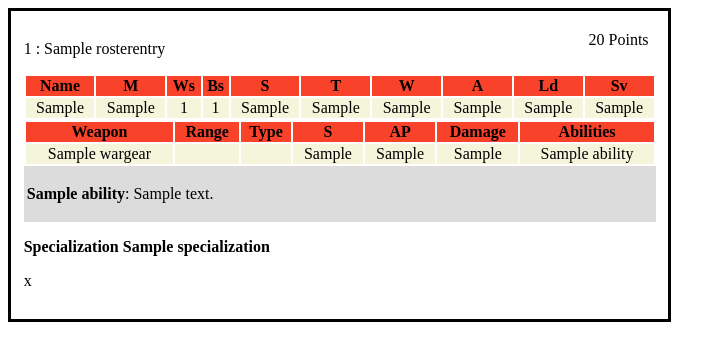
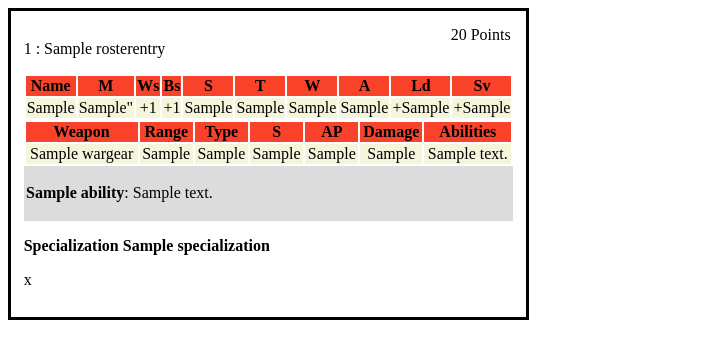
Before and after one commit to michaelsobczak/40k_army_reporter, a Flask app: template armybuilder/templates/report/datacards.html.jinja in a window 1280 px wide. Shown: the top 361 px of the page, without its empty margins (0-726 px from the left). Run offline with Flask 2, Linux system fonts and the light colour scheme; tables that the repository leaves empty hold one stand-in row (values such as "Sample post"); the template is opened without the code that fills it: values that come from a table or form of the project are taken from there, most other values are stand-ins (such as "Sample title", 1, 10 or a date in 2020).

Commit message:
More graphical changes to improve look

```diff
--- a/armybuilder/report.py
+++ b/armybuilder/report.py
@@ -27,7 +27,6 @@ def generate_report(output_dir: str, roster_id: int) -> Dict[str, str]:
 
     common_keyword = db.session.query(Keyword).filter_by(label='Common').first()
     if not common_keyword:
-        print(f'No Common Keyword found, exiting')
         return
     common_faction = db.session.query(Faction).filter_by(keyword_id=common_keyword.id).first()
     if not common_faction:
--- a/armybuilder/templates/report/datacards.html.jinja
+++ b/armybuilder/templates/report/datacards.html.jinja
@@ -1,6 +1,8 @@
 {% extends "report/base.html.jinja" %}
 {% block content %}
-    {% for roster_entry in roster.entries %}
-        {{ macros.create_data_card(roster_entry) }}
-    {% endfor %}
+    <div class="data-card-container">
+        {% for roster_entry in roster.entries %}
+            {{ macros.create_data_card(roster_entry) }}
+        {% endfor %}
+    </div>
 {% endblock %}
--- a/armybuilder/templates/report/macros.html.jinja
+++ b/armybuilder/templates/report/macros.html.jinja
@@ -71,29 +71,29 @@
 {% macro populate_data_card_model_table(model) %}
     <tr>
         <td>{{model.figure_type}}</td>
-        <td>{{model.move}}</td>
-        <td>{{model.weapon_skill}}</td>
-        <td>{{model.ballistic_skill}}</td>
+        <td>{{model.move}}"</td>
+        <td>+{{model.weapon_skill}}</td>
+        <td>+{{model.ballistic_skill}}</td>
         <td>{{model.strength}}</td>
         <td>{{model.toughness}}</td>
         <td>{{model.wounds}}</td>
         <td>{{model.attacks}}</td>
-        <td>{{model.leadership}}</td>
-        <td>{{model.save}}</td>
+        <td>+{{model.leadership}}</td>
+        <td>+{{model.save}}</td>
     </tr>
 {% endmacro %}
 
 {% macro populate_data_card_weapon_table(weapon) %}
     <tr >
         <td>{{weapon.name}}</td>
-        <td>{{weapon.range}}</td>
-        <td>{{weapon.type}}</td>
+        <td>{{weapon.wargear_range}}</td>
+        <td>{{weapon.wargear_type}}</td>
         <td>{{weapon.strength}}</td>
         <td>{{weapon.ap}}</td>
         <td>{{weapon.damage}}</td>
         <td>
         {% for ability in weapon.abilities %}
-            {{ability.name}}
+            {{ability.text}}
         {% endfor %}
         </td>
 
@@ -105,6 +105,7 @@
     <div class="data-card-div">
         <p> {{ roster_entry.id }} : {{roster_entry.name}} </p>
         <p class="points-text"> {{ roster_entry.points }} Points </p>
+        <div class="data-card-table-container">
             <table class="data-card-table">
                 {{ data_card_table_heading_for_model() }}
                 {# {{roster_entry.figure }} #}
@@ -116,6 +117,7 @@
                     {{ populate_data_card_weapon_table(wg)}}
                 {% endfor %}
             </table>
+        </div>
         <div class="data-card-abilities">
             {% for ability in roster_entry.figure.abilities %}
                 <p><b>{{ability.name}}</b>: {{ability.text}}</p>
--- a/armybuilder/templates/report/report.css
+++ b/armybuilder/templates/report/report.css
@@ -1,6 +1,8 @@
 td {
   text-align: center;
   background-color: beige;
+}
+th {
 }
 .roster-container {
   margin: 0 auto;
@@ -13,12 +15,13 @@ td {
 .bio-label {
   display: inline-block;
   background-color: #f8422a;
-  width: 20%;
+  width: 33%;
   /* height: 40px; */
-  padding-right: 2%;
+  padding-right: 4%;
   text-align: right;
   vertical-align: center;
   font-weight: bold;
+  font-size: 2vw;
 }
 
 .bio-entry {
@@ -27,6 +30,7 @@ td {
   /* height: 40px; */
   background-color: gainsboro;
   vertical-align: center;
+  font-size: 2vw;
 }
 .roster-table {
   width: 100%;
@@ -37,18 +41,27 @@ td {
   background-color: gainsboro;
   padding: 0.5%;
 }
+
+
+.data-card-container {
+  /* width: 8.5in; */
+  margin: auto;
+}
 .data-card-div {
     border-style: solid;
-    width: 50%;
+    display: inline-block;
     padding: 1%;
     position: relative;
-    float: left;
 }
 
 .data-card-table {
   width: 100%;
+  word-break: normal;
 }
 
+.data-card-table-container {
+  font-size: 1vw;
+}
 .points-text {
   position: absolute;
   top: 0px;
@@ -57,6 +70,7 @@ td {
 }
 .table-heading {
     background-color: #f8422a;
+    /* font-size: 1vw; */
 }
 
 h2.tactic_label {
--- a/armybuilder/views.py
+++ b/armybuilder/views.py
@@ -23,12 +23,13 @@ def roster_view(roster_id):
 @app.route('/report/<int:roster_id>/<string:report_name>')
 def report_view(roster_id, report_name):
     if 'report_view_memo' not in g:
+        print("first yikes")
         g.report_view_memo = {}
 
     if roster_id not in g.report_view_memo or report_name not in g.report_view_memo[roster_id]:
         with tempfile.TemporaryDirectory() as tmpdir:
+            print("second yikes")
             g.report_view_memo[roster_id] = generate_report(tmpdir, roster_id)
-
     return g.report_view_memo[roster_id][report_name]
 
 
```
Lines whose indentation alone changed are shown as unchanged.
